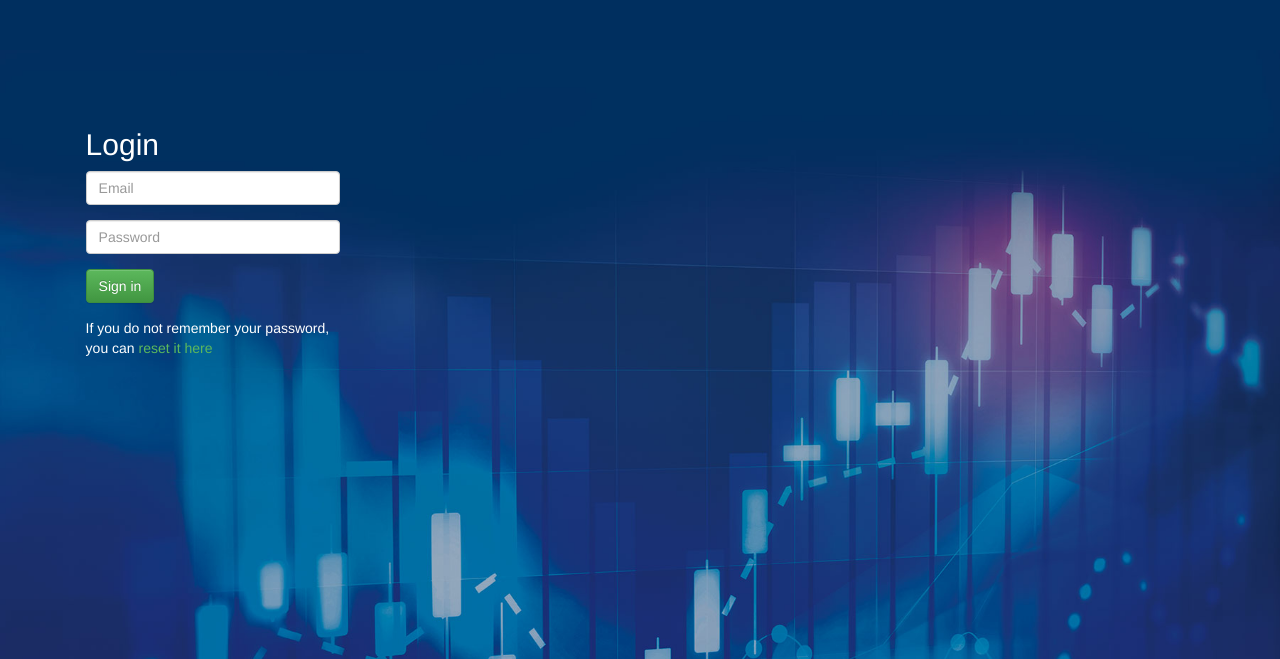
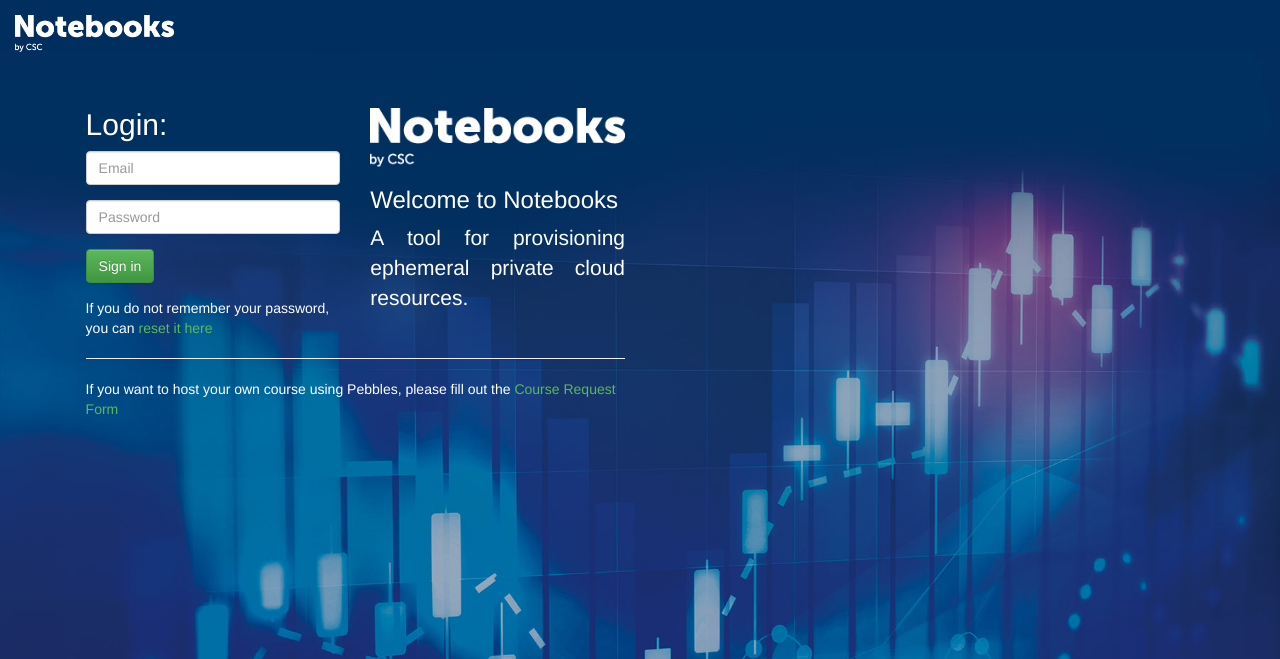
Before and after one commit to CSCfi/pebbles, a Flask app: page / in a window 1280 px wide. Shown: the top 659 px of the page. Run offline with Flask 2, Linux system fonts and the light colour scheme; data that the repository does not hold is empty; some libraries are stand-ins or nearby versions.

Commit message:
CSC themed

```diff
--- a/pebbles/config.py
+++ b/pebbles/config.py
@@ -131,7 +131,7 @@ class BaseConfig(object):
                                 'ephemeral private cloud resources.')
     SHORT_DESCRIPTION = 'Welcome to Notebooks'
     BRAND_IMAGE = (
-        '',
+        'img/Notebooks_neg300px.png',
         'An image URL for branding the installation'
     )
     COURSE_REQUEST_FORM = 'http://link-to-form'
--- a/pebbles/static/css/main.css
+++ b/pebbles/static/css/main.css
@@ -153,6 +153,7 @@ body {
 .li-pad{
     padding-left: 40px;
 }
+
 .pagination > li > a{
     color: #555;
     background-color: #FFF;
@@ -182,6 +183,59 @@ body {
     width: 100%;
 }
 
-#login-logo {
-    margin-top: 5px;
+#pw-reset {
+    color: #5cb85c;
 }
+
+#alternate-login {
+    color:#FFFFFF;
+    text-decoration: underline;
+}
+
+.main-login-header {
+    margin-top: 0px !important;
+}
+
+form[name="initializationForm"] {
+    color:#FFFFFF;
+}
+
+form[name="resetPasswordForm"],
+form[name="requestResetForm"] {
+    color: #FFFFFF;
+}
+
+.reset-btn {
+    background-color: #002f5f;
+    color: #FFFFFF;
+    background-image: none;
+}
+
+.reset-btn:hover {
+    border-color: #FFFFFF;
+    background-color: #002f5f;
+}
+
+#course-request-form>a {
+    color: #5cb85c;
+}
+
+#initialization-btn {
+    background-color: #002f5f;
+    color: #FFFFFF;
+    background-image: none;
+}
+
+#initialization-btn:hover {
+    border-color: #FFFFFF;
+}
+
+#brand-image-container {
+    max-width: 300px;
+    max-height: 69px;
+}
+
+h3[name="short-description"],
+p[name="installation-description"] {
+    text-align: justify;
+}
--- a/pebbles/static/index.html
+++ b/pebbles/static/index.html
@@ -92,7 +92,6 @@
     <script type="text/javascript" src="/js/directives/ng-confirm-click.js"></script>
     <script type="text/javascript" src="/js/directives/JsonValidatorDirective.js"></script>
     <script type="text/javascript" src="/js/services/DesktopNotifications.js"></script>
-    <script type="text/javascript" src="/js/services/StyleService.js"></script>
     <script type="text/javascript" src="/js/filters/unique.js"></script>
     <script type="text/javascript" src="/js/filters/utcToLocale.js"></script>
   </body>
--- a/pebbles/static/js/controllers/DashboardController.js
+++ b/pebbles/static/js/controllers/DashboardController.js
@@ -1,6 +1,6 @@
 /* global app */
-app.controller('DashboardController', ['$q', '$scope', '$rootScope', '$routeParams', '$interval', 'AuthService', '$uibModal', 'Restangular', 'isUserDashboard', 'DesktopNotifications',
-                              function ($q,   $scope,   $rootScope, $routeParams, $interval,   AuthService,  $uibModal,  Restangular,   isUserDashboard, DesktopNotifications) {
+app.controller('DashboardController', ['$q', '$scope', '$routeParams', '$interval', 'AuthService', '$uibModal', 'Restangular', 'isUserDashboard', 'DesktopNotifications',
+                              function ($q,   $scope, $routeParams, $interval,   AuthService,  $uibModal,  Restangular,   isUserDashboard, DesktopNotifications) {
         Restangular.setDefaultHeaders({token: AuthService.getToken()});
         var LIMIT_DEFAULT = 100, OFFSET_DEFAULT=0;
         $scope.currentView = "default";
--- a/pebbles/static/js/directives/ConfigurableDirective.js
+++ b/pebbles/static/js/directives/ConfigurableDirective.js
@@ -40,7 +40,7 @@ app.directive('brandImage', ['ConfigurationService', function(ConfigurationServi
         link: function(scope, element, attrs) {
             ConfigurationService.getValue().then(function (data) {
                 if (data[attrs.key]) {
-                    element.html('<img style="margin-top: -10px; width:100%; height:auto;" src="' + data[attrs.key] + '">');
+                    element.html('<img style="width:100%; height:auto;" src="' + data[attrs.key] + '">');
                 } else if (data[attrs.altKey]) {
                     element.text(data[attrs.altKey]);
                 } else {
--- a/pebbles/static/js/services/StyleService.js
+++ /dev/null
@@ -1,8 +0,0 @@
-app.factory("StyleService", function(){
-
-      return {
-        styleObjects: { styleLogin: 'login-page',
-                        styleOther: '' }
-      };
-
-});
--- a/pebbles/static/partials/initialize.html
+++ b/pebbles/static/partials/initialize.html
@@ -11,7 +11,7 @@
             <div data-ng-show="initializationForm.confirmPassword.$error.match" class="alert alert-danger" role="alert">Passwords do not match!</div>
             <div data-ng-hide="initializationForm.confirmPassword.$error.match" class="alert alert-info" role="alert">This will create your admin account</div>
 
-            <button class="btn btn-lg btn-primary btn-block" ng-disabled="initializationForm.$invalid" type="submit">Create</button>
+            <button id="initialization-btn" class="btn btn-lg btn-primary btn-block" ng-disabled="initializationForm.$invalid" type="submit">Create</button>
         </form>
     </div>
     <div ng-show="isInitialized()" class="alert alert-danger" role="alert">
--- a/pebbles/static/partials/reset_password.html
+++ b/pebbles/static/partials/reset_password.html
@@ -12,14 +12,14 @@
                 Passwords do not match or password is too short!
             </div>
 
-            <button class="btn btn-lg btn-primary btn-block" ng-disabled="resetPasswordForm.$invalid" type="submit">Change password</button>
+            <button class="btn btn-lg btn-primary btn-block reset-btn" ng-disabled="resetPasswordForm.$invalid" type="submit">Change password</button>
         </form>
     </div>
     <div ng-show="requestResetFormVisible()">
         <form name="requestResetForm" class="form-activate" ng-submit="requestReset()">
             <h2 class="form-signin-heading">Reset password</h2>
             <input type="email" class="form-control" ng-model="user.email" placeholder="Email" required autofocus>
-            <button class="btn btn-lg btn-primary btn-block" type="submit">Send recovery link</button>
+            <button class="btn btn-lg btn-primary btn-block reset-btn" type="submit">Send recovery link</button>
         </form>
         <div ng-show="showInstructionSentNotice()" class="alert alert-success" role="alert">
             Instructions how to reset your password were sent to the email
--- a/pebbles/static/partials/welcome.html
+++ b/pebbles/static/partials/welcome.html
@@ -1,37 +1,21 @@
 <div class=" jumbotron left-align" ng-controller="NavbarController">
-    <div class="row" configurable-show key="ENABLE_SHIBBOLETH_LOGIN"
+    <div class="row">
+        <div class="col-lg-3 col-md-4 col-sm-6 col-xs-8">
+            <div configurable-show key="ENABLE_SHIBBOLETH_LOGIN"
             name="shibboleth-login">
-
-
-        <div class="col-md-4 col-xs-6">
-	    <h2 style="margin-top:0px;">Login:</h2><br>
+                <h2 class="main-login-header">Login:</h2><br>
                 <p>
                     <a href="/login"><img src="/img/haka_new.jpg" alt="Haka login" /></a>
                 </p>
-
+            </div>
             <div ng-show="!getLoginVisibility()">
-
-                <p><a href="javascript:;" ng-click="toggleLoginVisibility()"
-                   name="click-show-login" style="color:#FFFFFF;text-decoration:
-                   underline;">Click here for alternate login</a>
+                <p><a id="alternate-login" href="javascript:;" ng-click="toggleLoginVisibility()"
+                name="click-show-login">Click here for alternate login</a>
                 </p>
             </div>
-        </div>
+            <div ng-show="getLoginVisibility()" name="password-login">
 
-
-        <div class="col-md-4 col-xs-6">
-            <img id="login-logo" src="/img/Notebooks_neg300px.png" alt="Notebooks by CSC" /><br><br>
-            <h3 name="short-description"><configurable-value
-                                    key="SHORT_DESCRIPTION"></configurable-value></h3>
-            <p name="installation-description"><configurable-value
-                                    key="INSTALLATION_DESCRIPTION"></configurable-value></p>
-
-
-        </div>
-    </div>
-    <div class="row" ng-show="getLoginVisibility()" name="password-login">
-        <div class="col-lg-3 col-md-5 col-sm-5 col-xs-8 ">
-            <h2>Login</h2>
+                <h2 class="main-login-header">Login:</h2>
                 <form ng-submit="login()" >
                     <div ng-show="invalidLogin()" class="form-group">
                         <span id="invalid-login" class="label label-default"><strong>Invalid login!</strong></span>
@@ -47,14 +31,27 @@
                     </div>
                 </form>
                 If you do not remember your password, you
-            can <a href="#/reset_password" style="color: #5cb85c;">reset it here</a>
+                can <a  id="pw-reset" href="#/reset_password">reset it here</a>
             </div>
         </div>
+        <div class="col-lg-3 col-md-4 col-sm-6 col-xs-8">
+            <div id="brand-image-container">
+                <configurable-value brand-image key="BRAND_IMAGE"
+                    alt_key="INSTALLATION_NAME"></configurable-value>
+            </div>
+            <h3 name="short-description"><configurable-value
+                                    key="SHORT_DESCRIPTION"></configurable-value></h3>
+            <p name="installation-description"><configurable-value
+                                    key="INSTALLATION_DESCRIPTION"></configurable-value></p>
+        </div>
+    </div>
+
     <div class="row" configurable-show key="COURSE_REQUEST_FORM"
         name="course_request">
       <div class="col-md-6">
       <hr>
-      If you want to host your own course using <configurable-value key="INSTALLATION_NAME"></configurable-value>, please fill out the <configurable-href key="COURSE_REQUEST_FORM" name="Course Request Form"></configurable-href>
+      If you want to host your own course using <configurable-value key="INSTALLATION_NAME"></configurable-value>, please fill out the
+      <configurable-href key="COURSE_REQUEST_FORM" name="Course Request Form" id="course-request-form"></configurable-href>
       </div>
     </div>
 </div>
--- a/pebbles/views/variables.py
+++ b/pebbles/views/variables.py
@@ -20,7 +20,7 @@ PUBLIC_CONFIG_VARIABLES = (
     'INSTALLATION_NAME',
     'INSTALLATION_DESCRIPTION',
     'BRAND_IMAGE',
-    'COURSE_REQUEST_FORM'
+    'COURSE_REQUEST_FORM',
     'SHORT_DESCRIPTION'
 
 )
```
Lines whose indentation alone changed are shown as unchanged.
